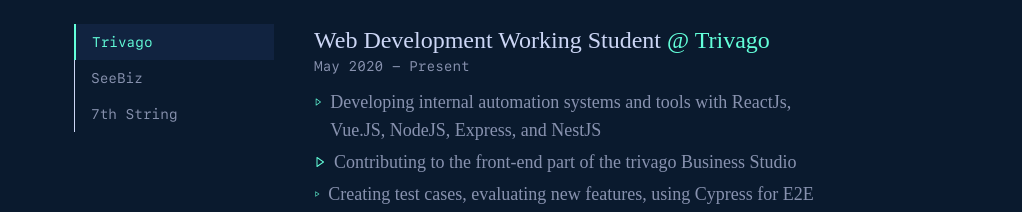
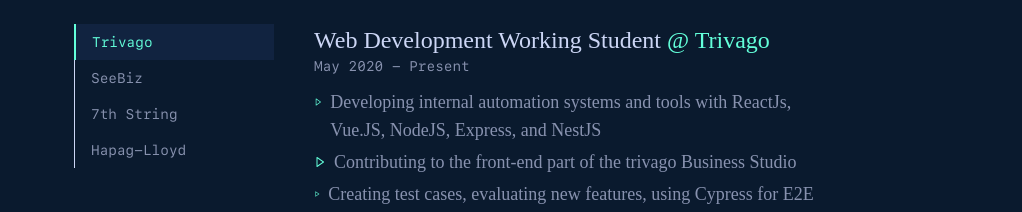
Before and after one commit to alshafi834/portfolio, a Next.js app: page / in a window 1280 px wide. Shown: the part 1900-2112 px from the top of the page, without its empty margins (182-1204 px from the left). Built offline with nearby package versions, Linux system fonts and the light colour scheme; a web font is replaced by a local one.

Commit message:
Update new job

```diff
--- a/contents/data/jobs.ts
+++ b/contents/data/jobs.ts
@@ -30,4 +30,14 @@
       "Maintenance and update of the system based on the requirements",
     ],
   },
+  {
+    company: "Hapag-Lloyd",
+    position: "Software Engineer",
+    duration: "April 2023 - Present",
+    did: [
+      "Developing, and maintaining the company's web solutions to ensure they are functional, user-friendly, and visually appealing",
+      "Creating and optimizing the user interface (UI) and user experience (UX) for web applications with several web technologies such as Javascript, Typescript, VueJS, Vite, Quasar, Scala and so on",
+      "Collaborating with cross-functional teams, including designers, content creators, and other developers, to achieve project goals.",
+    ],
+  },
 ];
```
